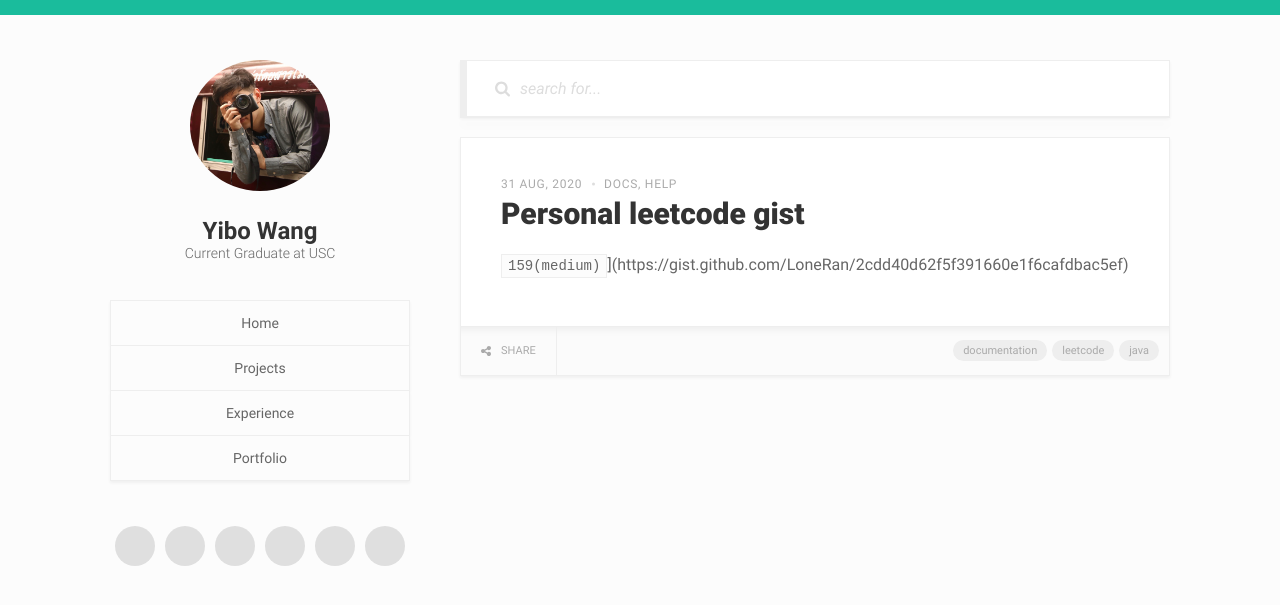
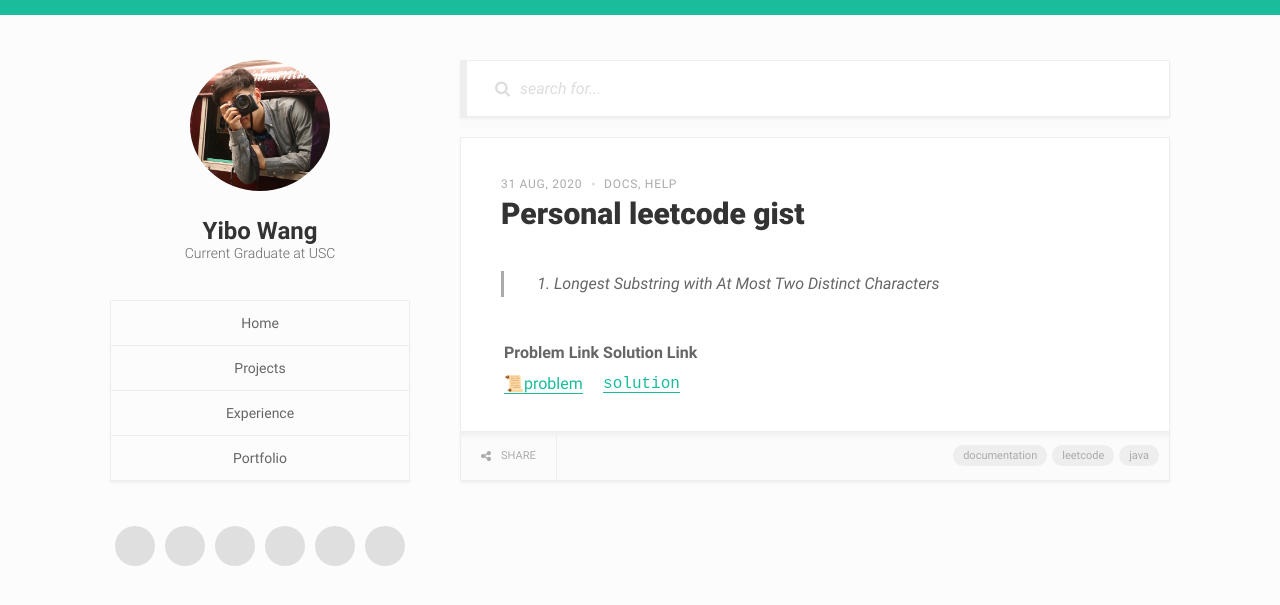
Before and after one commit to LoneRan/loneran.github.io, a Jekyll site: the page built from _posts/2020-08-31-Personal-Leetcode.md, in a window 1280 px wide. Shown: the top 605 px of the page. Built offline with Jekyll 4.4.1, drawn with Linux system fonts in a browser that asks for light colours.

Commit message:
Update 2020-08-31-Personal-Leetcode.md

```diff
--- a/_posts/2020-08-31-Personal-Leetcode.md
+++ b/_posts/2020-08-31-Personal-Leetcode.md
@@ -13,5 +13,9 @@ tags:
 - Java
 ---
 
+> 159. Longest Substring with At Most Two Distinct Characters
 
-`159(medium)`](https://gist.github.com/LoneRan/2cdd40d62f5f391660e1f6cafdbac5ef)
+
+| Problem Link | Solution Link |
+| --- | --- |
+| [📜problem](https://leetcode.com/problems/longest-substring-with-at-most-two-distinct-characters/) | [`solution`](https://gist.github.com/LoneRan/2cdd40d62f5f391660e1f6cafdbac5ef)|
```
